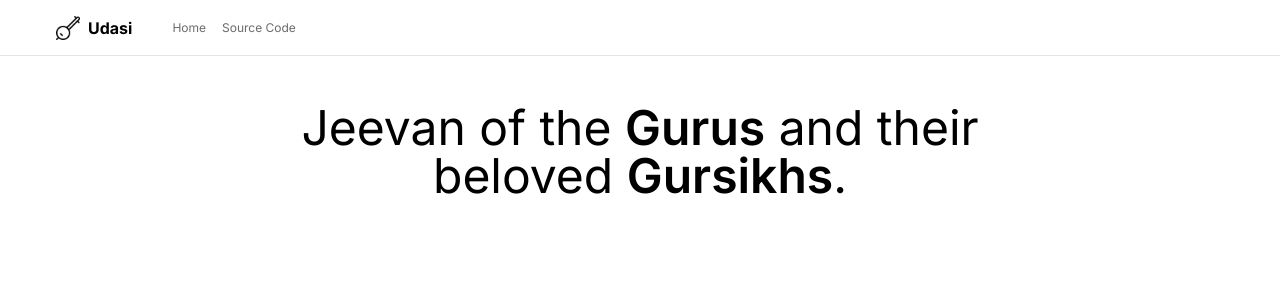
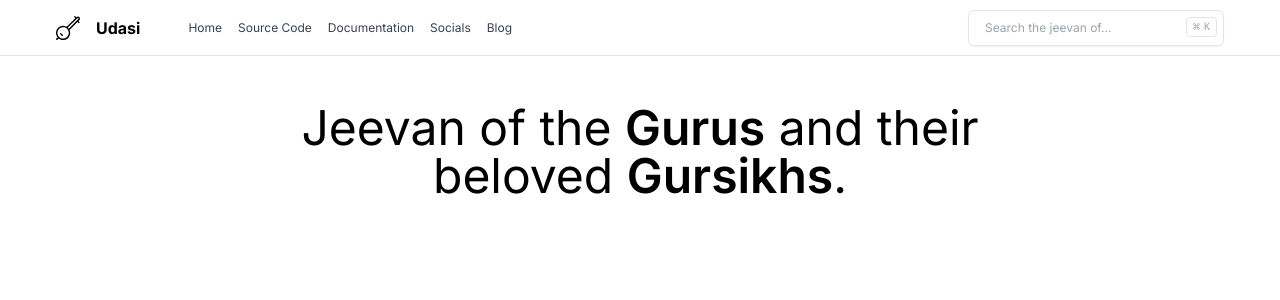
Before and after one commit to amitoj-saini/Udasi, a Next.js app: page / in a window 1280 px wide. Shown: the top 300 px of the page. Built offline with nearby package versions, Linux system fonts and the light colour scheme.

Commit message:
Added more to page / Added dark mode and light mode

```diff
--- a/app/components/TopBar.tsx
+++ b/app/components/TopBar.tsx
@@ -1,18 +1,32 @@
 export default function TopBar() {
     return (
-        <div className="light-border border-b h-14 w-full">
+        <div className="dark:border-zinc-800 border-zinc-200 border-b h-14 w-full">
             <div className="w-full flex items-center h-full px-4 md:px-8 lg:px-14">
                 <div>
                     <a className="flex" href="/">
-                        <img className="w-6 h-6" src="/logo.png"></img>
-                        <h1 className="mx-2 text-base font-bold">Udasi</h1>
+                        <img className="w-6 h-6" src="/logo.svg"></img>
+                        <h1 className="sm:block hidden mx-4 text-base font-bold">Udasi</h1>
                     </a>
                 </div>
-                <div style={{color: "var(--light-text)"}} className="mx-6 text-xs">
-                    <nav>
-                        <a className="hover-color mx-2" href="/">Home</a>
-                        <a className="hover-color mx-2" href="#">Source Code</a>
+                <div className="dark:text-gray-400 text-gray-700 mx-6 text-xs">
+                    <nav className="md:block hidden">
+                        <a className="dark:hover:text-white hover:text-black mx-2" href="/">Home</a>
+                        <a className="dark:hover:text-white hover:text-black mx-2" href="#">Source Code</a>
+                        <a className="dark:hover:text-white hover:text-black mx-2" href="/">Documentation</a>
+                        <a className="dark:hover:text-white hover:text-black mx-2" href="/">Socials</a>
+                        <a className="dark:hover:text-white hover:text-black mx-2" href="/">Blog</a>
                     </nav>
+                </div>
+                <div className="flex h-full grow items-center">
+                    <div className="ml-auto w-full flex-1 md:w-auto md:flex-none">
+                        <button className="dark:border-zinc-800 border-zinc-200 inline-flex items-center whitespace-nowrap rounded-md font-normal transition-colors focus-visible:outline-none focus-visible:ring-1 focus-visible:ring-ring disabled:pointer-events-none disabled:opacity-50 border border-input bg-transparent shadow-sm dark:hover:bg-zinc-800 hover:bg-gray-100 dark:hover:text-white hover:text-black h-9 px-4 py-2 relative w-full justify-start text-sm text-gray-400 sm:pr-12 md:w-40 lg:w-64">
+                            <span className="text-xs hidden lg:inline-flex">Search the jeevan of...</span>
+                            <span className="text-xs inline-flex lg:hidden">Search...</span>
+                            <kbd className="dark:bg-zinc-800 dark:border-zinc-800 border-zinc-200 pointer-events-none absolute right-1.5 top-1.5 hidden h-5 select-none items-center gap-1 rounded border bg-muted px-1.5 font-mono text-[10px] font-medium opacity-100 sm:flex">
+                                <span className="text-xs">⌘</span>K
+                            </kbd>
+                        </button>
+                    </div>
                 </div>
             </div>
         </div>
--- a/app/globals.css
+++ b/app/globals.css
@@ -17,11 +17,6 @@ html, body {
     width: 100%;
 }
 
-body {
-    background-color: var(--bg);
-    color: var(--color);
-}
-
 .light-border {
     border-color: var(--border);
 }
@@ -29,3 +24,10 @@ body {
 .hover-color:hover {
     color: var(--color) !important;
 }
+
+.search {
+    padding: 8px 48px 8px 16px;
+    border-radius: 2.5px;
+    height: 36px;
+    width: 100%;
+}
--- a/app/layout.tsx
+++ b/app/layout.tsx
@@ -16,7 +16,7 @@ export default function RootLayout({
 }) {
   return (
     <html lang="en">
-      <body className={inter.className}>{children}</body>
+      <body className={`${inter.className} dark:bg-black bg-white text-black dark:text-white`}>{children}</body>
     </html>
   )
 }
--- a/app/page.tsx
+++ b/app/page.tsx
@@ -1,4 +1,7 @@
+"use client";
+
 import TopBar from "./components/TopBar";
+import { useEffect } from "react";
 
 export default function Home() {
     return (
```
Also changed, not shown: public/logo.svg (added).
